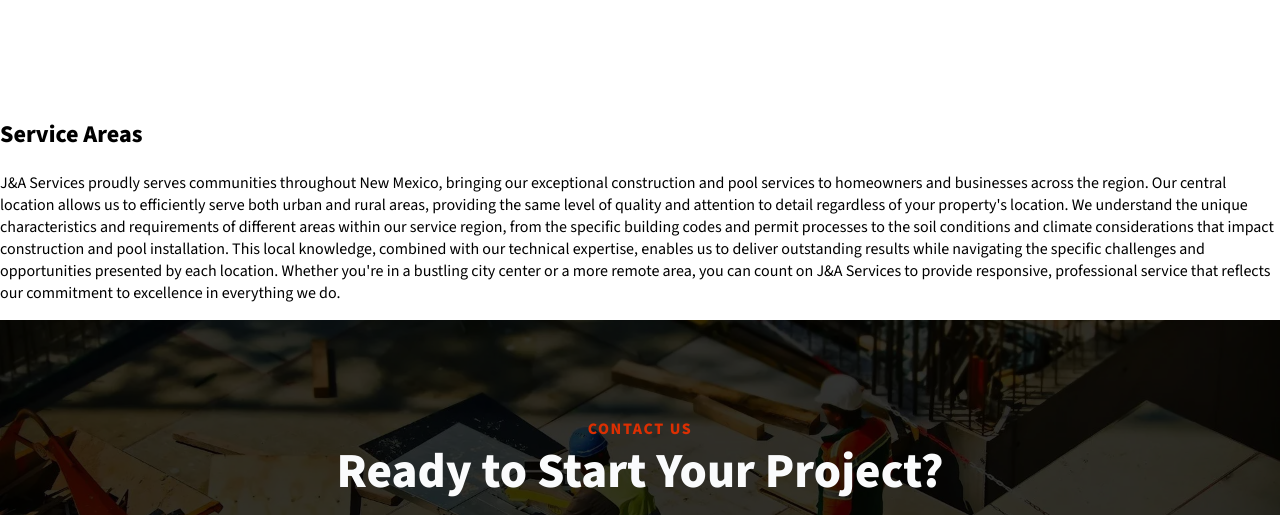
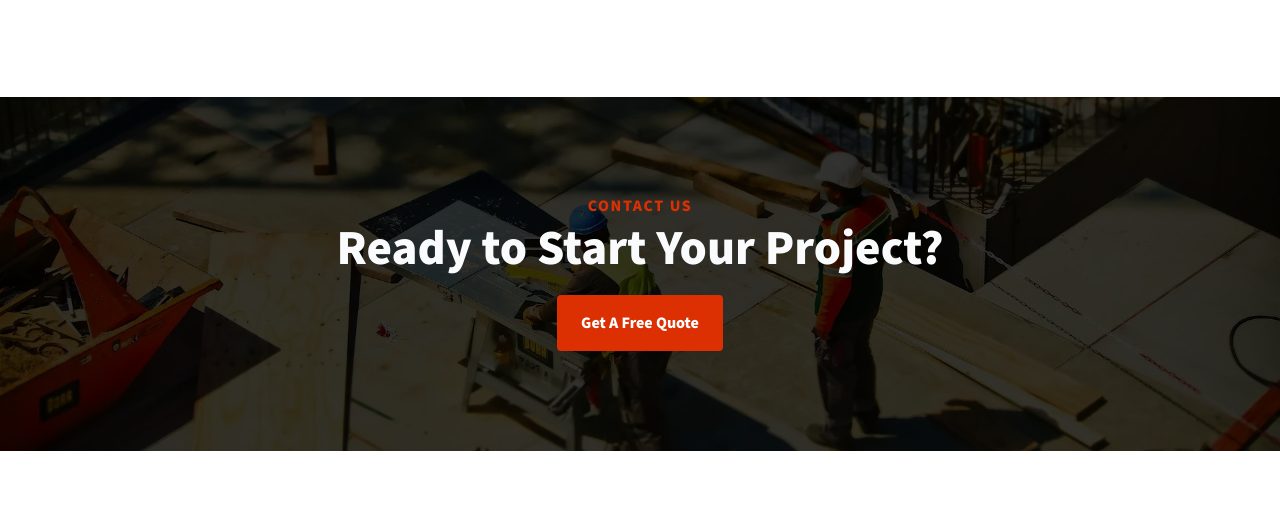
Before and after one commit to Mightysteve101/j_and_a_services, a plain HTML site: page services.html in a window 1280 px wide. Shown: the part 4050-4565 px from the top of the page. Drawn offline with Linux system fonts and the light colour scheme.

Commit message:
removed useless section

```diff
--- a/services.html
+++ b/services.html
@@ -335,14 +335,6 @@
         </div>
     </div>
 </section>
-
-
-        <section class="service-areas">
-            <h2>Service Areas</h2>
-            <p>J&A Services proudly serves communities throughout New Mexico, bringing our exceptional construction and pool services to homeowners and businesses across the region. Our central location allows us to efficiently serve both urban and rural areas, providing the same level of quality and attention to detail regardless of your property's location. We understand the unique characteristics and requirements of different areas within our service region, from the specific building codes and permit processes to the soil conditions and climate considerations that impact construction and pool installation. This local knowledge, combined with our technical expertise, enables us to deliver outstanding results while navigating the specific challenges and opportunities presented by each location. Whether you're in a bustling city center or a more remote area, you can count on J&A Services to provide responsive, professional service that reflects our commitment to excellence in everything we do.</p>
-        </section>
-
-
 <!-- ============================================ -->
 <!--                     CTA                      -->
 <!-- ============================================ -->
```
